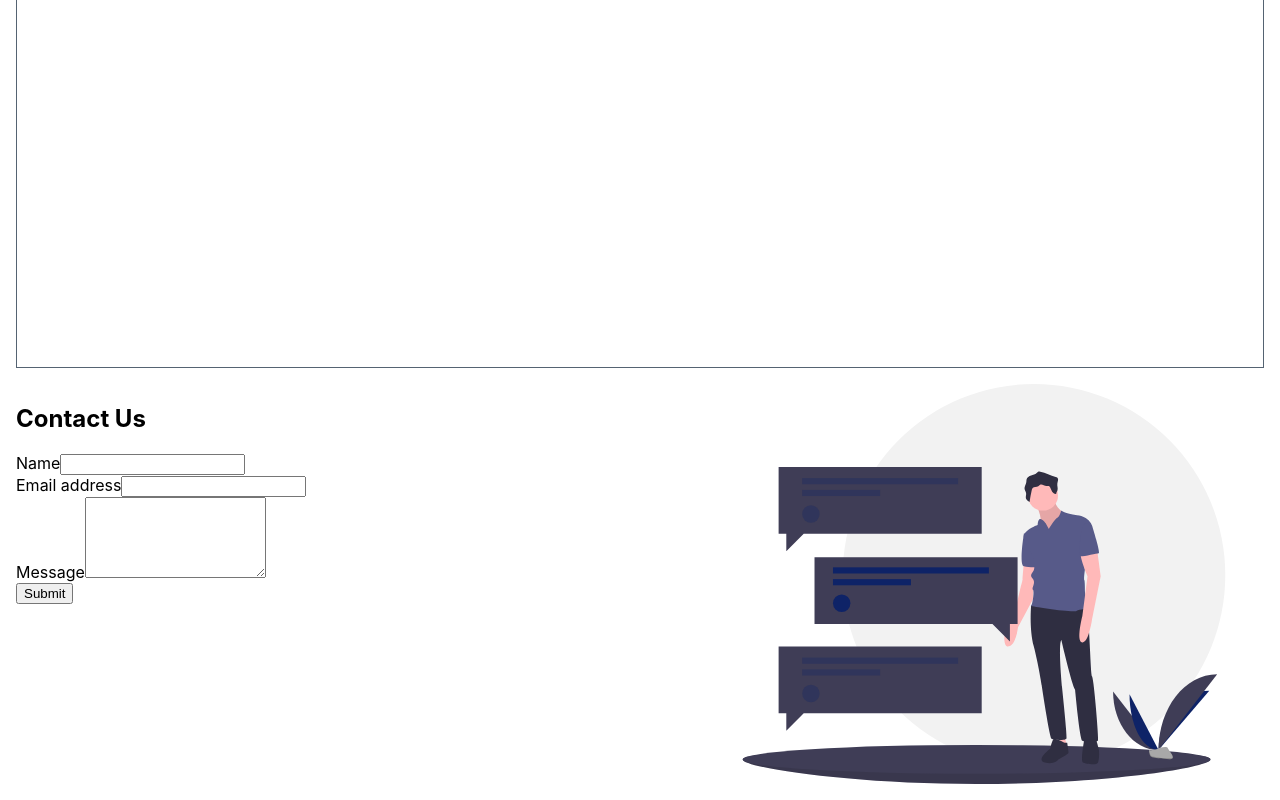
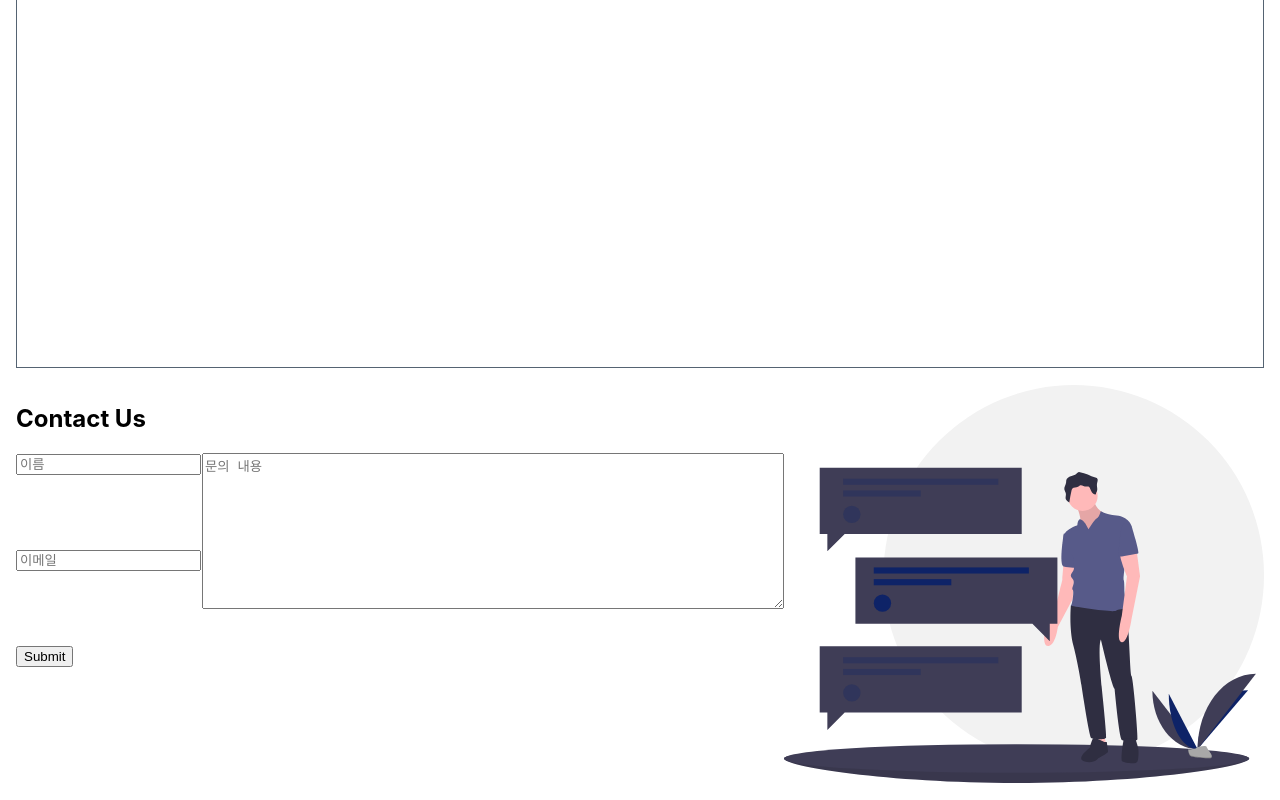
Before and after one commit to jaesam/ksp-frontend, a React (Create React App) app: page / in a window 1280 px wide. Shown: the part 2002-2802 px from the top of the page. Built offline with nearby package versions, Linux system fonts and the light colour scheme.

Commit message:
Fix styles

```diff
--- a/src/App.scss
+++ b/src/App.scss
@@ -12,9 +12,23 @@ footer {
   justify-content: space-between;
   margin: 1rem;
 
+  input {
+    margin-bottom: 40%;
+  }
+
+  textarea {
+    width: 45vw;
+  }
+
   svg {
-    width: 70vh;
+    width: 50vw;
     height: 50vh;
+  }
+
+  .form-groups {
+    display: flex;
+    width: 60vw;
+    justify-content: space-between;
   }
 }
 
--- a/src/components/ContactForm.jsx
+++ b/src/components/ContactForm.jsx
@@ -28,36 +28,43 @@ function ContactForm() {
     >
       {props => (
         <form id="contact-form" onSubmit={props.handleSubmit} method="POST">
+          <div className="form-groups">
+            <div style={{ displaay: "flex", flexDirection: "row !important" }}>
               <div className="form-group">
-            <label htmlFor="name">Name</label>
+                {/* <label htmlFor="name">Name</label> */}
                 <input
                   type="text"
                   className="form-control"
                   value={props.values.name}
                   name="name"
+                  placeholder="이름"
                   onChange={props.handleChange}
                 />
               </div>
               <div className="form-group">
-            <label htmlFor="exampleInputEmail1">Email address</label>
+                {/* <label htmlFor="exampleInputEmail1">Email address</label> */}
                 <input
                   type="email"
                   className="form-control"
                   aria-describedby="emailHelp"
                   value={props.values.email}
                   name="email"
+                  placeholder="이메일"
                   onChange={props.handleChange}
                 />
               </div>
+            </div>
             <div className="form-group">
-            <label htmlFor="message">Message</label>
+              {/* <label htmlFor="message">Message</label> */}
               <textarea
                 className="form-control"
-              rows="5"
+                rows="10"
                 value={props.values.msg}
                 name="msg"
+                placeholder="문의 내용"
                 onChange={props.handleChange}
               />
+            </div>
           </div>
           <button type="submit" className="btn btn-primary">
             Submit
--- a/src/components/pages/Home.jsx
+++ b/src/components/pages/Home.jsx
@@ -47,7 +47,7 @@ function Home() {
           <p>공정 동영상</p>
         </section>
         <footer>
-          <div>
+          <div className="contactForm-container">
             <h2>Contact Us</h2>
             <ContactForm />
           </div>
```
Lines whose indentation alone changed are shown as unchanged.
